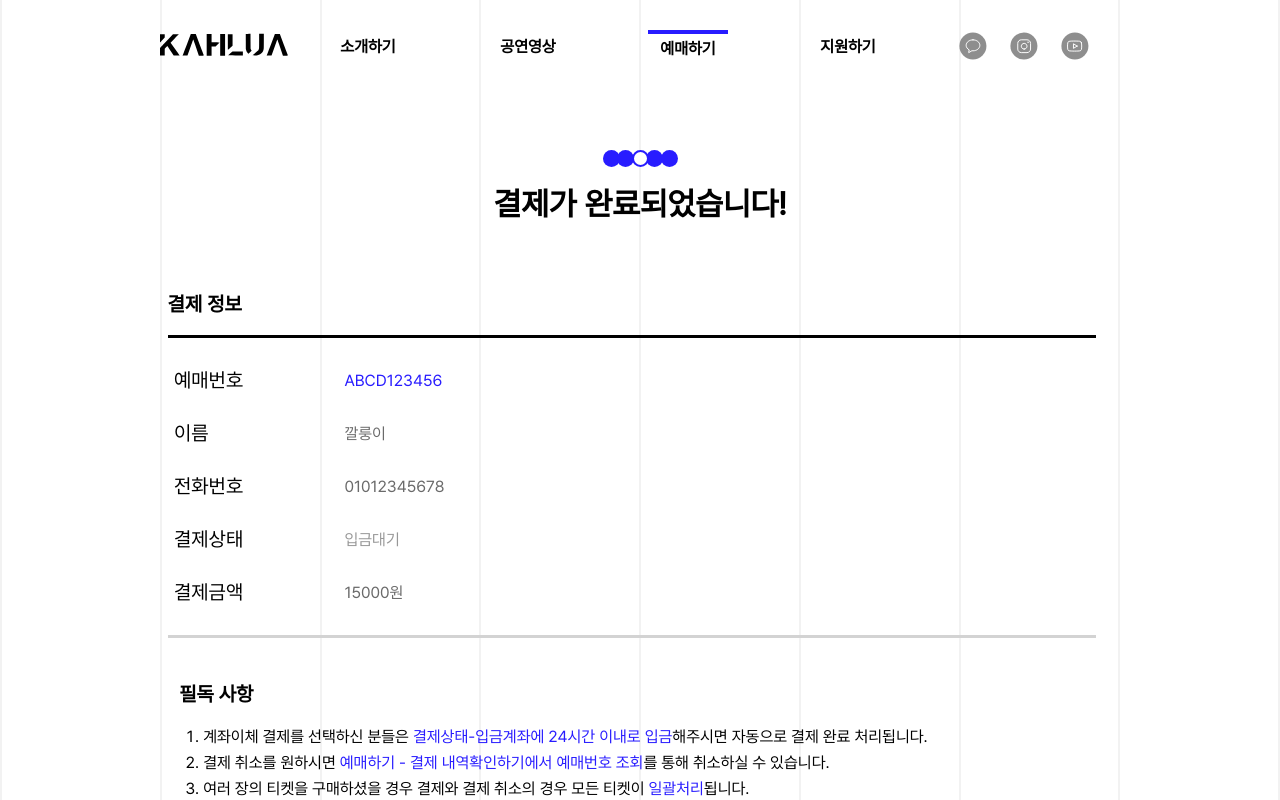
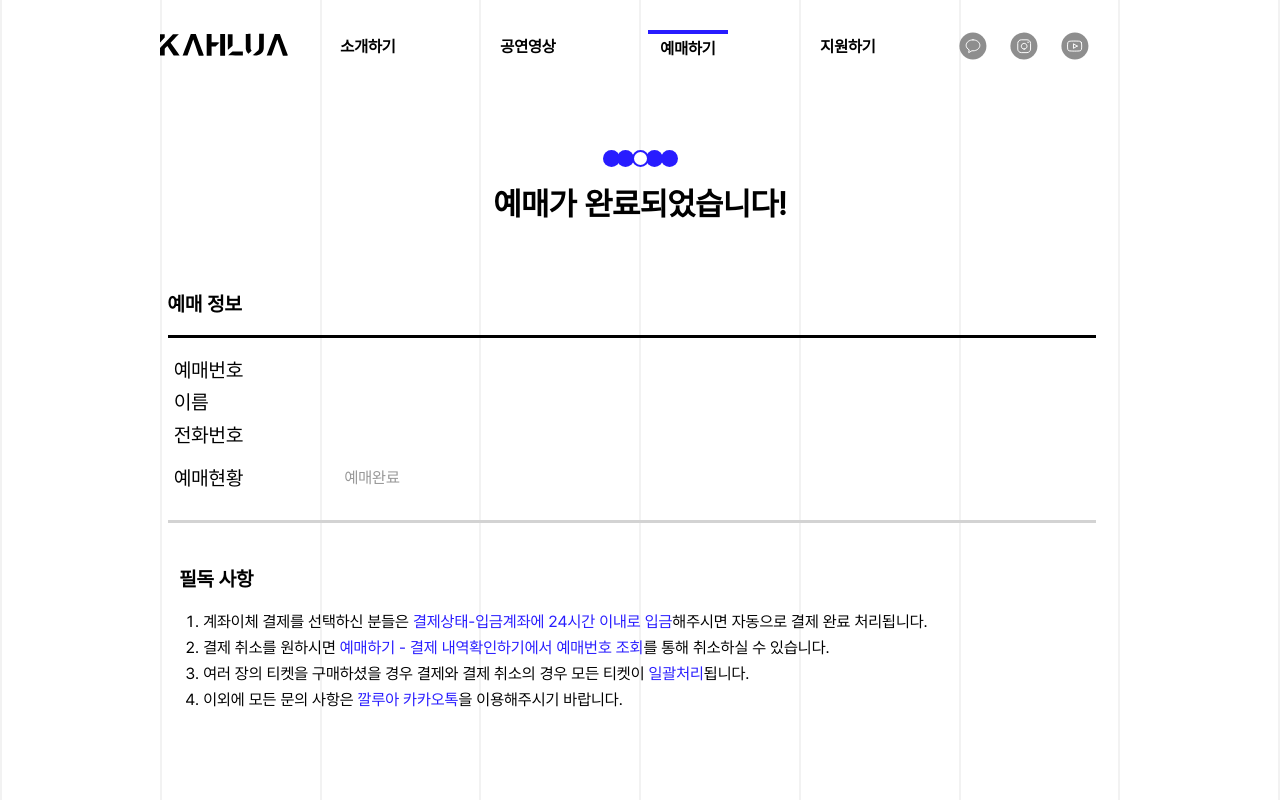
Before and after one commit to yumzen/Homepage_FE_20th, a Next.js app in the folder homepage/: page /tickets/complete in a window 1280 px wide. Shown: the top 800 px of the page. Built offline with nearby package versions, Linux system fonts and the light colour scheme.

Commit message:
Feat: Complete Page query 전송

```diff
--- a/homepage/src/pages/tickets/complete.tsx
+++ b/homepage/src/pages/tickets/complete.tsx
@@ -1,8 +1,11 @@
 import Background from "@/app/components/Background";
 import Image from "next/image";
 import Link from "next/link";
+import { useRouter } from "next/router";
 
 export default function complete(){
+    const router = useRouter();
+    const { buyer, phone_num, major, student_id } = router.query;
     return (
         <div className = "h-[900px]">
             <Background>
@@ -10,32 +13,28 @@ export default function complete(){
             <div className="flex flex-col items-center mx-[12.5vw] text-center mt-[40px]">
                 <Image src="/assets/images/tickets/divider_medium.svg" alt="티켓" width={75} height={17}/>
                 <div className="mt-[16px] flex flex-row">
-                    <div className="font-[700] text-[32px] leading-[42px] whitespace-nowrap ">결제가 완료되었습니다!</div>
+                    <div className="font-[700] text-[32px] leading-[42px] whitespace-nowrap ">예매가 완료되었습니다!</div>
                 </div>
             </div>
             <div className="mt-[64px] flex flex-col mx-auto ">
-                <div className="font-[700] text-[20px] leading-[30px]">결제 정보</div>
+                <div className="font-[700] text-[20px] leading-[30px]">예매 정보</div>
                 <div className="w-[72.5vw] h-[3px] mt-[16px] bg-[#000] flex "/>
                 <div className="ml-[0.5vw] ">
                     <div className="mt-[32px] flex flex-row items-center">
                         <div className="text-[20px] w-[100px] font-[500] leading-[0.4px]">예매번호</div>
-                        <div className="ml-[5.5vw] text-[16px] font-[500] w-[60vw] leading-[21px] text-[#281CFF]">ABCD123456</div>
+                        <div className="ml-[5.5vw] text-[16px] font-[500] w-[60vw] leading-[21px] text-[#281CFF]">{student_id}</div>
                     </div>
                     <div className="mt-[32px] flex flex-row items-center">
                         <div className="text-[20px] w-[100px] font-[500] leading-[0.4px]">이름</div>
-                        <div className="ml-[5.5vw] text-[16px] font-[500] w-[60vw] leading-[21px] text-[#6A6A6A]">깔룽이</div>
+                        <div className="ml-[5.5vw] text-[16px] font-[500] w-[60vw] leading-[21px] text-[#6A6A6A]">{buyer}</div>
                     </div>
                     <div className="mt-[32px] flex flex-row items-center">
                         <div className="text-[20px] w-[100px] font-[500] leading-[0.4px]">전화번호</div>
-                        <div className="ml-[5.5vw] text-[16px] font-[500] w-[60vw] leading-[21px] text-[#6A6A6A]">01012345678</div>
+                        <div className="ml-[5.5vw] text-[16px] font-[500] w-[60vw] leading-[21px] text-[#6A6A6A]">{phone_num}</div>
                     </div>
                     <div className="mt-[32px] flex flex-row items-center">
-                        <div className="text-[20px] w-[100px] font-[500] leading-[0.4px]">결제상태</div>
-                        <div className="ml-[5.5vw] text-[16px] font-[500] w-[60vw] leading-[21px] text-[#979797]">입금대기</div>
-                    </div>
-                    <div className="mt-[32px] flex flex-row items-center">
-                        <div className="text-[20px] w-[100px] font-[500] leading-[0.4px]">결제금액</div>
-                        <div className="ml-[5.5vw] text-[16px] font-[500] w-[60vw] leading-[21px] text-[#6A6A6A]">15000원</div>
+                        <div className="text-[20px] w-[100px] font-[500] leading-[0.4px]">예매현황</div>
+                        <div className="ml-[5.5vw] text-[16px] font-[500] w-[60vw] leading-[21px] text-[#979797]">예매완료</div>
                     </div>
                     </div>
                     <div className="w-[72.5vw] h-[3px] mt-[32px] bg-[#D3D3D3] flex"/>
--- a/homepage/src/pages/tickets/freshman_ticket.tsx
+++ b/homepage/src/pages/tickets/freshman_ticket.tsx
@@ -179,23 +179,6 @@ export default function freshman_ticket(){
                             </label>
                         </div>
                     </div>
-                    <div className="w-[72.5vw] h-[3px] mt-[40px] bg-[#D9D9D9]"/>
-                    <div className="ml-[0.5vw]">
-                        <div className="flex flex-col lg:flex-row">
-                            <div className="w-[120px] h-[29px] mt-[32px] font-[700] text-[20px] leading-[30px]">결제 방법 선택</div>
-                            <div className="w-[740px] h-[26px] lg:mt-[36px] mt-[16px] lg:ml-[56px] ml-[0.5vw] text-[14px] font-[500] leading-[21px] text-[#464646] flex-shrink-0 flex">계좌이체 선택 시 다음 화면에서 계좌번호를 확인해주세요.</div>
-                        </div>
-                        <div className="mt-[20px] text-[20px] flex flex-row">
-                            <label className="flex flex-row items-center justify-center ">
-                                <input type="radio" name="결제방법" value={"계좌이체"} checked={payment === "계좌이체"}  onChange={handleCheckboxChange3} className="mr-[18px] accent-[#281CFF]  w-[18px] h-[18px] flex-shrink-0"/>
-                                <div className="font-[500] w-[80px]">계좌이체</div>
-                            </label>
-                            <label className="ml-[5vw] flex-row flex items-center justify-center ">
-                                <input type="radio" name="결제방법" value={"카카오페이"} checked={payment === "카카오페이"} onChange={handleCheckboxChange3} className="mr-[18px] accent-[#281CFF]  w-[18px] h-[18px] flex-shrink-0"/>
-                                <div className="font-[500]">카카오페이</div>
-                            </label>
-                        </div>
-                    </div>
                     <div className="w-[72.5vw] h-[3px] mt-[40px] bg-[#D3D3D3]"/>
                     <div className="ml-[0.5vw]">
                         <div className="mt-[20px] flex flex-row">
@@ -210,7 +193,7 @@ export default function freshman_ticket(){
                     </div>
                 </div>
                 <div className="flex items-center justify-center mt-[94px]">
-                    <Link href="/tickets/complete">
+                    <Link href={{ pathname: "/tickets/complete", query: { buyer, phone_num, major, student_id }}}>
                         <button  onClick={handleSubmit} className="w-[270px] h-[53px] felx items-center justify-center rounded-[6px] bg-[#281CFF] text-[white]  text-18px] font-[700] leading-[17px] text-center">결제하기</button>
                     </Link>
                 </div>
```
